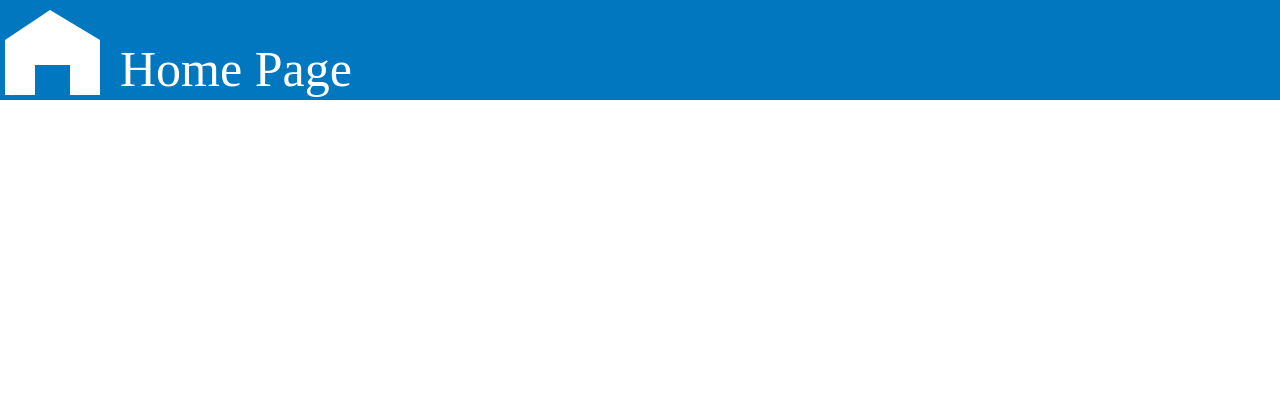
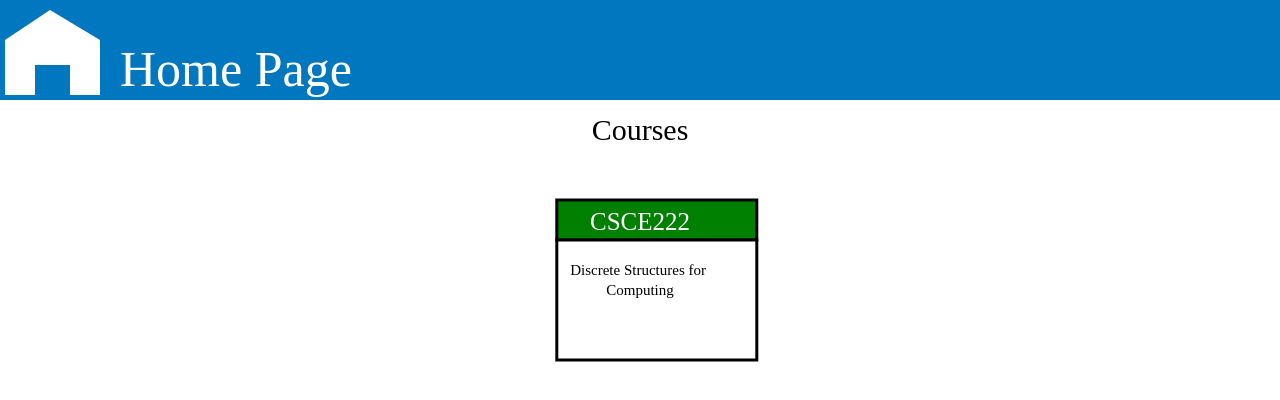
Before and after one commit to lucianchauvin/LEMMA, a SvelteKit app: page / in a window 1280 px wide. Shown: the top 400 px of the page. Built offline with nearby package versions, Linux system fonts and the light colour scheme.

Commit message:
Frontend: homepage - created the icon image for CSCE222 course

```diff
--- a/src/routes/+page.svelte
+++ b/src/routes/+page.svelte
@@ -1,4 +1,4 @@
-<svg width="100%">
+<svg width="100%" height="1000">
   <!-- Rectangle shape, filling the entire width -->
   <rect x="0" y="0" width="100%" height="100" fill="#0077be" />
 
@@ -16,4 +16,18 @@
   <text x="120"  y="75"  font-size="50"  text-anchor="start" fill="white" alignment-baseline="middle">
     {"Home Page"}
   </text>
+
+  <text x="50%" y="140" font-size="30" text-anchor="middle" fill="black">
+    Courses
+  </text>
+
+  <rect x="43.5%" y="200" width="200" height="40" fill="#008000" stroke="black" stroke-width="3" />
+  <text x="50%" y = "230" font-size="25" text-anchor="middle" fill="white">
+    CSCE222
+  </text>
+  <rect x="43.5%" y="240" width="200" height="120" fill="white" stroke="black" stroke-width="3" />
+  <text x="50%" y = "275" font-size="15" text-anchor="middle" fill="w==black">
+    Discrete Structures for
+    <tspan x="50%" dy="20">Computing</tspan>
+  </text>
 </svg>
```
Also changed, not shown: static/Canvas_Home.png (deleted), static/home.jpg (added).
